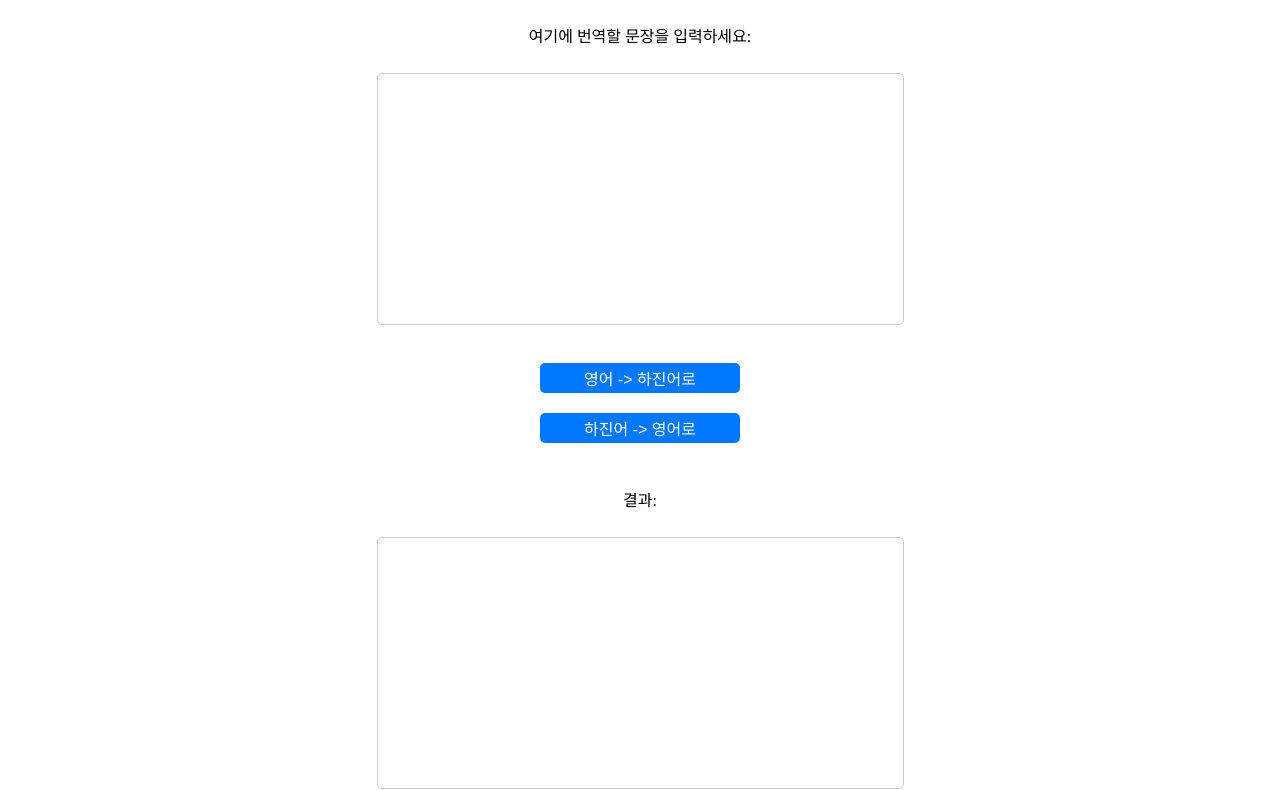
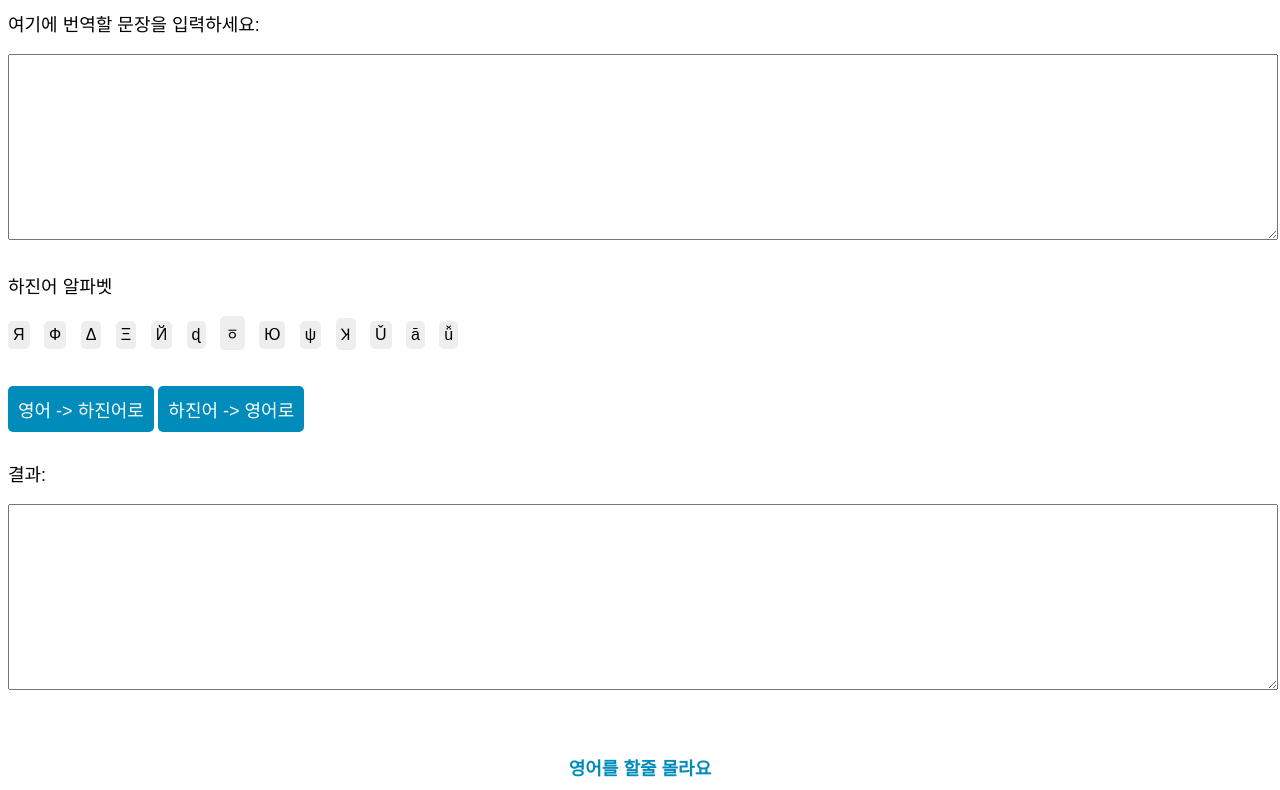
Before and after one commit to newhajinyoon/hajintran-web, a plain HTML site: page index.html in a window 1280 px wide. Shown: the part 90-880 px from the top of the page. Drawn offline with Linux system fonts and the light colour scheme.

Commit message:
업데이트

```diff
--- a/index.css
+++ b/index.css
@@ -1,37 +1,62 @@
 body {
-    display: flex;
-    flex-direction: column;
-    align-items: center;
+  font-family: Arial, sans-serif;
 }
 
-textarea, button {
-  display: block;
-  margin: 10px auto;
+h1 {
+  font-size: 36px;
+  text-align: center;
+}
+
+p {
+  font-size: 18px;
+}
+
+textarea {
+  width: 100%;
+  font-size: 16px;
+  margin-bottom: 10px;
+}
+
+label {
+  display: inline-block;
+  margin-right: 10px;
+}
+
+input[type="button"] {
+  font-size: 16px;
+  padding: 5px;
+  border-radius: 5px;
+  border: none;
+  background-color: #eee;
+  cursor: pointer;
 }
 
 button {
-  display: flex;
-  justify-content: center;
-  align-items: center;
-  width: 200px;
-  height: 30px;
-  font-size: 16px;
-  color: white;
-  background-color: #0077FF;
+  font-size: 18px;
+  padding: 10px;
+  border-radius: 5px;
   border: none;
-  border-radius: 5px;
+  background-color: #008CBA;
+  color: #fff;
   cursor: pointer;
+  margin-bottom: 10px;
 }
 
 button:hover {
-  background-color: #005AE0;
+  background-color: #005D6E;
 }
 
-#input, #output {
-  padding: 5px;
-  border: 1px solid #ccc;
-  border-radius: 5px;
-  font-size: 16px;
-  line-height: 1.5;
-  resize: none;
+h2 {
+  text-align: center;
+  font-size: 18px;
+  margin-top: 50px;
 }
+
+a {
+  color: #008CBA;
+  text-decoration: none;
+}
+
+a:hover {
+  text-decoration: underline;
+}
--- a/index.html
+++ b/index.html
@@ -9,12 +9,72 @@
     <h1>영어-하진어 번역기</h1>
     <p>여기에 번역할 문장을 입력하세요:</p>
     <textarea id="input" rows="10" cols="50"></textarea>
+    <p>하진어 알파벳</p>
+    <label>
+      <input type="button" value="Я" onclick="insertText('Я')">
+
+    </label>
+    <label>
+      <input type="button" value="Ф" onclick="insertText('Ф')">
+
+    </label>
+    <label>
+      <input type="button" value="Δ" onclick="insertText('Δ')">
+
+    </label>
+    <label>
+      <input type="button" value="Ξ" onclick="insertText('Ξ')">
+
+    </label>
+    <label>
+      <input type="button" value="Й" onclick="insertText('Й')">
+
+    </label>
+    <label>
+      <input type="button" value="ɖ" onclick="insertText('ɖ')">
+
+    </label>
+    <label>
+      <input type="button" value="ㆆ" onclick="insertText('ㆆ')">
+
+    </label>
+    <label>
+      <input type="button" value="Ю" onclick="insertText('Ю')">
+
+    </label>
+    <label>
+      <input type="button" value="ψ" onclick="insertText('ψ')">
+
+    </label>
+    <label>
+      <input type="button" value="Ʞ" onclick="insertText('Ʞ')">
+
+    </label>
+    <label>
+      <input type="button" value="Ǔ" onclick="insertText('Ǔ')">
+
+    </label>
+    <label>
+      <input type="button" value="ā" onclick="insertText('ā')">
+
+    </label>
+    <label>
+      <input type="button" value="ǚ" onclick="insertText('ǚ')">
+
+    </label>
+    <br> <br>
+    <script>
+      function insertText(text) {
+        document.getElementById('input').value += text;
+      }
+    </script>
+
     <br>
     <button onclick="encrypt()">영어 -> 하진어로</button>
     <button onclick="decrypt()">하진어 -> 영어로</button>
     <br>
     <p>결과:</p>
-    <textarea id="output" rows="10" cols="50"></textarea><br>
+    <textarea id="output" rows="10" cols="50" readonly></textarea><br>
     <h2><a href="https://papago.naver.com/?sk=ko&tk=en&st">영어를 할줄 몰라요</a></h2>
 
     <script>
--- /dev/null
+++ b/old/index.css
@@ -0,0 +1,37 @@
+body {
+    display: flex;
+    flex-direction: column;
+    align-items: center;
+}
+
+textarea, button {
+  display: block;
+  margin: 10px auto;
+}
+
+button {
+  display: flex;
+  justify-content: center;
+  align-items: center;
+  width: 200px;
+  height: 30px;
+  font-size: 16px;
+  color: white;
+  background-color: #0077FF;
+  border: none;
+  border-radius: 5px;
+  cursor: pointer;
+}
+
+button:hover {
+  background-color: #005AE0;
+}
+
+#input, #output {
+  padding: 5px;
+  border: 1px solid #ccc;
+  border-radius: 5px;
+  font-size: 16px;
+  line-height: 1.5;
+  resize: none;
+}
```
Also changed, not shown: old/index.html (added, +82 -0 lines).
